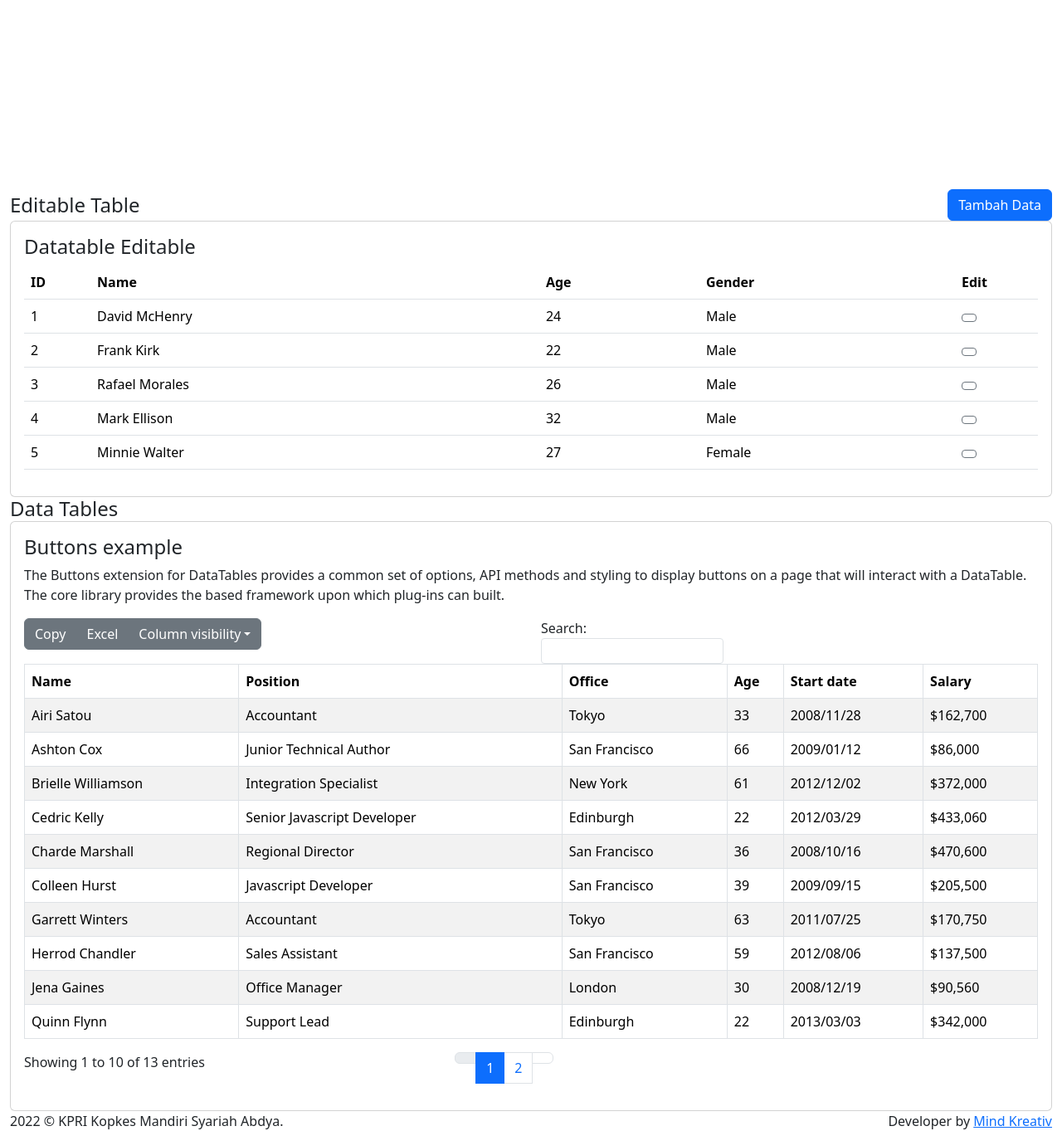
After one commit to ziaulkamal/MasterKopkes, a CodeIgniter app: page /database/Anggota in a window 1280 px wide. The commit adds this page. Shown: the part 4240-5603 px from the top of the page at 83% size. Run offline with CodeIgniter, Linux system fonts and the light colour scheme; some libraries are stand-ins or nearby versions.

Commit message:
update anggota -tampil list anggota -form edit anggota -form tambah anggota 24-jan-22

```diff
--- a/application/config/routes.php
+++ b/application/config/routes.php
@@ -1,54 +1,9 @@
 <?php
 defined('BASEPATH') OR exit('No direct script access allowed');
 
-/*
-| -------------------------------------------------------------------------
-| URI ROUTING
-| -------------------------------------------------------------------------
-| This file lets you re-map URI requests to specific controller functions.
-|
-| Typically there is a one-to-one relationship between a URL string
-| and its corresponding controller class/method. The segments in a
-| URL normally follow this pattern:
-|
-|	example.com/class/method/id/
-|
-| In some instances, however, you may want to remap this relationship
-| so that a different class/function is called than the one
-| corresponding to the URL.
-|
-| Please see the user guide for complete details:
-|
-|	https://codeigniter.com/user_guide/general/routing.html
-|
-| -------------------------------------------------------------------------
-| RESERVED ROUTES
-| -------------------------------------------------------------------------
-|
-| There are three reserved routes:
-|
-|	$route['default_controller'] = 'welcome';
-|
-| This route indicates which controller class should be loaded if the
-| URI contains no data. In the above example, the "welcome" class
-| would be loaded.
-|
-|	$route['404_override'] = 'errors/page_missing';
-|
-| This route will tell the Router which controller/method to use if those
-| provided in the URL cannot be matched to a valid route.
-|
-|	$route['translate_uri_dashes'] = FALSE;
-|
-| This is not exactly a route, but allows you to automatically route
-| controller and method names that contain dashes. '-' isn't a valid
-| class or method name character, so it requires translation.
-| When you set this option to TRUE, it will replace ALL dashes in the
-| controller and method URI segments.
-|
-| Examples:	my-controller/index	-> my_controller/index
-|		my-controller/my-method	-> my_controller/my_method
-*/
-$route['default_controller'] = 'welcome';
+$route['default_controller'] = 'Home';
+$route['Dashboard'] = 'Home/index';
+$route['Anggota'] = 'C_Anggota/index';
+$route['tambah_anggota'] = 'C_Anggota/tambah_anggota';
 $route['404_override'] = '';
 $route['translate_uri_dashes'] = FALSE;
--- /dev/null
+++ b/application/controllers/C_Anggota.php
@@ -0,0 +1,31 @@
+<?php
+defined('BASEPATH') OR exit('No direct script access allowed');
+
+class C_Anggota extends CI_Controller{
+
+  public function __construct()
+  {
+    parent::__construct();
+
+  }
+
+  function index()
+  {
+    $data = array(
+      'js'    => 'anggota',
+      'title' => 'Data Anggota',
+      'page'  => 'page/anggota/index',
+    );
+    $this->load->view('main', $data);
+  }
+
+  function tambah_anggota()
+  {
+    $data = array(
+      'js'    => '',
+      'title' => 'Tambah Anggota',
+      'page'  => 'page/anggota/tambah',
+    );
+    $this->load->view('main', $data);
+  }
+}
--- a/application/controllers/Home.php
+++ b/application/controllers/Home.php
@@ -12,6 +12,8 @@ class Home extends CI_Controller{
   function index()
   {
       $data = array(
+        'js'  => '',
+        'title' => 'Dashboard',
         'page' => 'page/starter',
       );
       $this->load->view('main', $data);
--- /dev/null
+++ b/application/views/page/anggota/index.php
@@ -0,0 +1,246 @@
+<?php // IDEA: Edit Data Anggota  ?>
+
+    <div class="page-content">
+        <div class="container-fluid">
+
+            <!-- start page title -->
+            <div class="row">
+                <div class="col-12">
+                    <div class="page-title-box d-sm-flex align-items-center justify-content-between">
+                        <h4 class="mb-sm-0">Editable Table</h4>
+                        <a href="<?=base_url('tambah_anggota') ?>" type="button" class="btn btn-primary waves-effect waves-light">Tambah Data</a>
+                    </div>
+                </div>
+            </div>
+            <!-- end page title -->
+
+            <div class="row">
+                <div class="col-12">
+                    <div class="card">
+                        <div class="card-body">
+
+                            <h4 class="card-title">Datatable Editable</h4>
+
+                            <div class="table-responsive">
+                                <table class="table table-editable table-nowrap align-middle table-edits">
+                                    <thead>
+                                        <tr>
+                                            <th>ID</th>
+                                            <th>Name</th>
+                                            <th>Age</th>
+                                            <th>Gender</th>
+                                            <th>Edit</th>
+                                        </tr>
+                                    </thead>
+                                    <tbody>
+                                        <tr data-id="1">
+                                            <td data-field="id" style="width: 80px">1</td>
+                                            <td data-field="name">David McHenry</td>
+                                            <td data-field="age">24</td>
+                                            <td data-field="gender">Male</td>
+                                            <td style="width: 100px">
+                                                <a class="btn btn-outline-secondary btn-sm edit" title="Edit">
+                                                    <i class="fas fa-pencil-alt"></i>
+                                                </a>
+                                            </td>
+                                        </tr>
+                                        <tr data-id="2">
+                                            <td data-field="id">2</td>
+                                            <td data-field="name">Frank Kirk</td>
+                                            <td data-field="age">22</td>
+                                            <td data-field="gender">Male</td>
+                                            <td>
+                                                <a class="btn btn-outline-secondary btn-sm edit" title="Edit">
+                                                    <i class="fas fa-pencil-alt"></i>
+                                                </a>
+                                            </td>
+                                        </tr>
+                                        <tr data-id="3">
+                                            <td data-field="id">3</td>
+                                            <td data-field="name">Rafael Morales</td>
+                                            <td data-field="age">26</td>
+                                            <td data-field="gender">Male</td>
+                                            <td>
+                                                <a class="btn btn-outline-secondary btn-sm edit" title="Edit">
+                                                    <i class="fas fa-pencil-alt"></i>
+                                                </a>
+                                            </td>
+                                        </tr>
+                                        <tr data-id="4">
+                                            <td data-field="id">4</td>
+                                            <td data-field="name">Mark Ellison</td>
+                                            <td data-field="age">32</td>
+                                            <td data-field="gender">Male</td>
+                                            <td>
+                                                <a class="btn btn-outline-secondary btn-sm edit" title="Edit">
+                                                    <i class="fas fa-pencil-alt"></i>
+                                                </a>
+                                            </td>
+                                        </tr>
+                                        <tr data-id="5">
+                                            <td data-field="id">5</td>
+                                            <td data-field="name">Minnie Walter</td>
+                                            <td data-field="age">27</td>
+                                            <td data-field="gender">Female</td>
+                                            <td>
+                                                <a class="btn btn-outline-secondary btn-sm edit" title="Edit">
+                                                    <i class="fas fa-pencil-alt"></i>
+                                                </a>
+                                            </td>
+                                        </tr>
+                                    </tbody>
+                                    </table>
+                            </div>
+
+                        </div>
+                    </div>
+                </div> <!-- end col -->
+            </div> <!-- end row -->
+
+<?php // IDEA: List Data Anggota ?>
+                    <div class="row">
+                      <div class="col-12">
+                        <div class="page-title-box d-sm-flex align-items-center justify-content-between">
+                            <h4 class="mb-sm-0">Data Tables</h4>
+                        </div>
+                    </div>
+                </div>
+                <div class="row">
+                  <div class="col-12">
+                    <div class="card">
+                      <div class="card-body">
+
+                        <h4 class="card-title">Buttons example</h4>
+                        <p class="card-title-desc">The Buttons extension for DataTables
+                            provides a common set of options, API methods and styling to display
+                            buttons on a page that will interact with a DataTable. The core library
+                            provides the based framework upon which plug-ins can built.
+                        </p>
+
+                <table id="datatable-buttons" class="table table-striped table-bordered dt-responsive nowrap" style="border-collapse: collapse; border-spacing: 0; width: 100%;">
+                    <thead>
+                    <tr>
+                        <th>Name</th>
+                        <th>Position</th>
+                        <th>Office</th>
+                        <th>Age</th>
+                        <th>Start date</th>
+                        <th>Salary</th>
+                    </tr>
+                    </thead>
+
+
+                    <tbody>
+                    <tr>
+                        <td>Tiger Nixon</td>
+                        <td>System Architect</td>
+                        <td>Edinburgh</td>
+                        <td>61</td>
+                        <td>2011/04/25</td>
+                        <td>$320,800</td>
+                    </tr>
+                    <tr>
+                        <td>Garrett Winters</td>
+                        <td>Accountant</td>
+                        <td>Tokyo</td>
+                        <td>63</td>
+                        <td>2011/07/25</td>
+                        <td>$170,750</td>
+                    </tr>
+                    <tr>
+                        <td>Ashton Cox</td>
+                        <td>Junior Technical Author</td>
+                        <td>San Francisco</td>
+                        <td>66</td>
+                        <td>2009/01/12</td>
+                        <td>$86,000</td>
+                    </tr>
+                    <tr>
+                        <td>Cedric Kelly</td>
+                        <td>Senior Javascript Developer</td>
+                        <td>Edinburgh</td>
+                        <td>22</td>
+                        <td>2012/03/29</td>
+                        <td>$433,060</td>
+                    </tr>
+                    <tr>
+                        <td>Airi Satou</td>
+                        <td>Accountant</td>
+                        <td>Tokyo</td>
+                        <td>33</td>
+                        <td>2008/11/28</td>
+                        <td>$162,700</td>
+                    </tr>
+                    <tr>
+                        <td>Brielle Williamson</td>
+                        <td>Integration Specialist</td>
+                        <td>New York</td>
+                        <td>61</td>
+                        <td>2012/12/02</td>
+                        <td>$372,000</td>
+                    </tr>
+                    <tr>
+                        <td>Herrod Chandler</td>
+                        <td>Sales Assistant</td>
+                        <td>San Francisco</td>
+                        <td>59</td>
+                        <td>2012/08/06</td>
+                        <td>$137,500</td>
+                    </tr>
+                    <tr>
+                        <td>Rhona Davidson</td>
+                        <td>Integration Specialist</td>
+                        <td>Tokyo</td>
+                        <td>55</td>
+                        <td>2010/10/14</td>
+                        <td>$327,900</td>
+                    </tr>
+                    <tr>
+                        <td>Colleen Hurst</td>
+                        <td>Javascript Developer</td>
+                        <td>San Francisco</td>
+                        <td>39</td>
+                        <td>2009/09/15</td>
+                        <td>$205,500</td>
+                    </tr>
+                    <tr>
+                        <td>Sonya Frost</td>
+                        <td>Software Engineer</td>
+                        <td>Edinburgh</td>
+                        <td>23</td>
+                        <td>2008/12/13</td>
+                        <td>$103,600</td>
+                    </tr>
+                    <tr>
+                        <td>Jena Gaines</td>
+                        <td>Office Manager</td>
+                        <td>London</td>
+                        <td>30</td>
+                        <td>2008/12/19</td>
+                        <td>$90,560</td>
+                    </tr>
+                    <tr>
+                        <td>Quinn Flynn</td>
+                        <td>Support Lead</td>
+                        <td>Edinburgh</td>
+                        <td>22</td>
+                        <td>2013/03/03</td>
+                        <td>$342,000</td>
+                    </tr>
+                    <tr>
+                        <td>Charde Marshall</td>
+                        <td>Regional Director</td>
+                        <td>San Francisco</td>
+                        <td>36</td>
+                        <td>2008/10/16</td>
+                        <td>$470,600</td>
+                    </tr>
+
+                    </tbody>
+                </table>
+            </div>
+        </div>
+    </div> <!-- end col -->
+  </div> <!-- container-fluid -->
+</div>
+<!-- End Page-content -->
--- a/application/views/part/footer.php
+++ b/application/views/part/footer.php
@@ -15,12 +15,34 @@
 
 </div>
 </div>
-<script src="assets/libs/jquery/jquery.min.js"></script>
-<script src="assets/libs/bootstrap/js/bootstrap.bundle.min.js"></script>
-<script src="assets/libs/metismenu/metisMenu.min.js"></script>
-<script src="assets/libs/simplebar/simplebar.min.js"></script>
-<script src="assets/libs/node-waves/waves.min.js"></script>
-<script src="assets/js/app.js"></script>
+<script src="<?=base_url(); ?>assets/libs/jquery/jquery.min.js"></script>
+<script src="<?=base_url(); ?>assets/libs/bootstrap/js/bootstrap.bundle.min.js"></script>
+<script src="<?=base_url(); ?>assets/libs/metismenu/metisMenu.min.js"></script>
+<script src="<?=base_url(); ?>assets/libs/simplebar/simplebar.min.js"></script>
+<script src="<?=base_url(); ?>assets/libs/node-waves/waves.min.js"></script>
+<script src="<?=base_url(); ?>assets/js/app.js"></script>
+<?php
+if ($js == 'anggota') {?>
+<script src="<?=base_url(); ?>assets/libs/datatables.net/js/jquery.dataTables.min.js"></script>
+<script src="<?=base_url(); ?>assets/libs/datatables.net-bs4/js/dataTables.bootstrap4.min.js"></script>
+<script src="<?=base_url(); ?>assets/libs/datatables.net-buttons/js/dataTables.buttons.min.js"></script>
+<script src="<?=base_url(); ?>assets/libs/datatables.net-buttons-bs4/js/buttons.bootstrap4.min.js"></script>
+<script src="<?=base_url(); ?>assets/libs/jszip/jszip.min.js"></script>
+<script src="<?=base_url(); ?>assets/libs/pdfmake/build/pdfmake.min.js"></script>
+<script src="<?=base_url(); ?>assets/libs/pdfmake/build/vfs_fonts.js"></script>
+<script src="<?=base_url(); ?>assets/libs/datatables.net-buttons/js/buttons.html5.min.js"></script>
+<script src="<?=base_url(); ?>assets/libs/datatables.net-buttons/js/buttons.print.min.js"></script>
+<script src="<?=base_url(); ?>assets/libs/datatables.net-buttons/js/buttons.colVis.min.js"></script>
+<script src="<?=base_url(); ?>assets/libs/datatables.net-responsive/js/dataTables.responsive.min.js"></script>
+<script src="<?=base_url(); ?>assets/libs/datatables.net-responsive-bs4/js/responsive.bootstrap4.min.js"></script>
+<script src="<?=base_url(); ?>assets/js/pages/datatables.init.js"></script>
+<script src="<?=base_url(); ?>assets/libs/table-edits/build/table-edits.min.js"></script>
+<script src="<?=base_url(); ?>assets/js/pages/table-editable.init.js"></script>
+  <?php }
+// elseif ($js == 'transaksi') {
+//   // code...
+// }
+//    ?>
 
 </body>
 </html>
--- a/application/views/part/header.php
+++ b/application/views/part/header.php
@@ -13,6 +13,8 @@
         <link href="<?= base_url(); ?>assets/css/icons.min.css" rel="stylesheet" type="text/css" />
         <link href="<?= base_url(); ?>assets/css/app.min.css" id="app-style" rel="stylesheet" type="text/css" />
 
+        <!-- DataTables -->
+
     </head>
 
     <body data-sidebar="dark">
--- a/application/views/part/navbar.php
+++ b/application/views/part/navbar.php
@@ -2,18 +2,24 @@
     <div data-simplebar class="h-100">
         <div id="sidebar-menu">
             <ul class="metismenu list-unstyled" id="side-menu">
+              <li>
+                <a href="<?= base_url('Dashboard'); ?>" class="waves-effect">
+                  <i class="mdi mdi-home-variant-outline"></i><span
+                  class="badge rounded-pill bg-primary float-end">3</span>
+                  <span>Dashboard</span>
+                </a>
+              </li>
                 <li class="menu-title">Menu</li>
                 <li>
-                    <a href="index.html" class="waves-effect">
-                        <i class="mdi mdi-home-variant-outline"></i><span
-                            class="badge rounded-pill bg-primary float-end">3</span>
-                        <span>Dashboard</span>
+                    <a href="<?=base_url('Anggota'); ?>" class=" waves-effect">
+                        <i class="mdi mdi-calendar-outline"></i>
+                        <span>Anggota</span>
                     </a>
                 </li>
                 <li>
                     <a href="calendar.html" class=" waves-effect">
                         <i class="mdi mdi-calendar-outline"></i>
-                        <span>Calendar</span>
+                        <span>Instansi</span>
                     </a>
                 </li>
                 <li>
```
Also changed, not shown: application/views/page/anggota/tambah.php (added, +86 -0 lines), application/views/page/anggota/edit.php (added).
